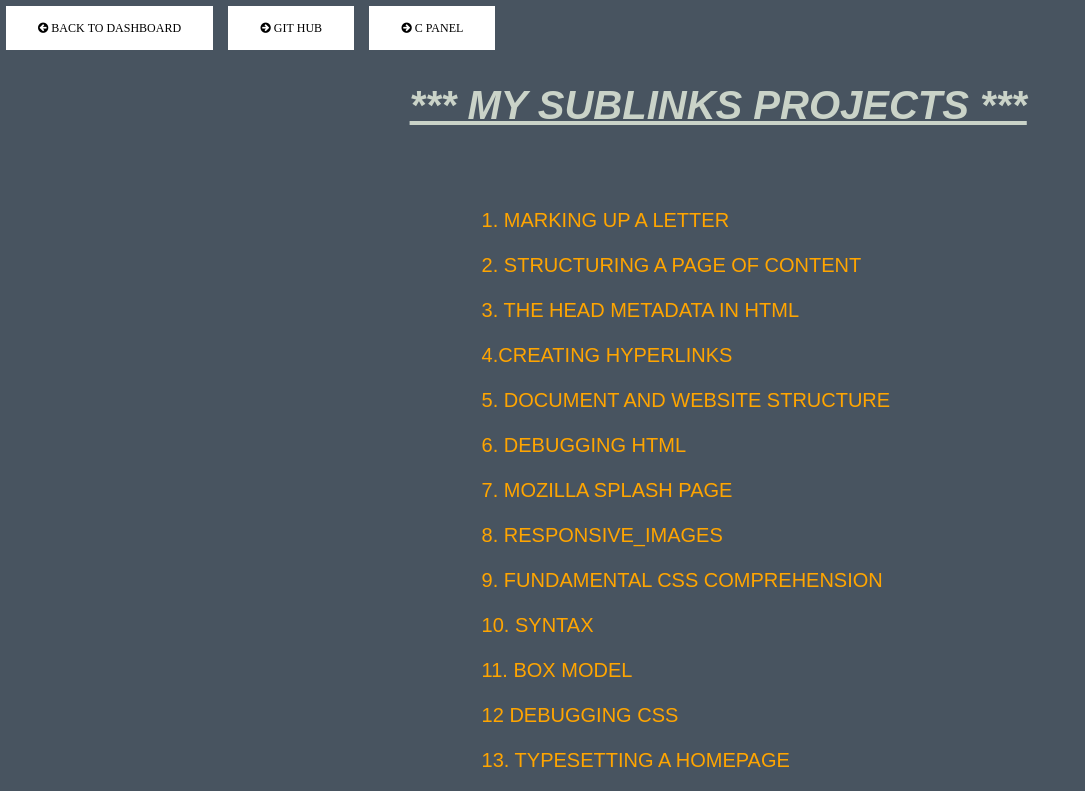
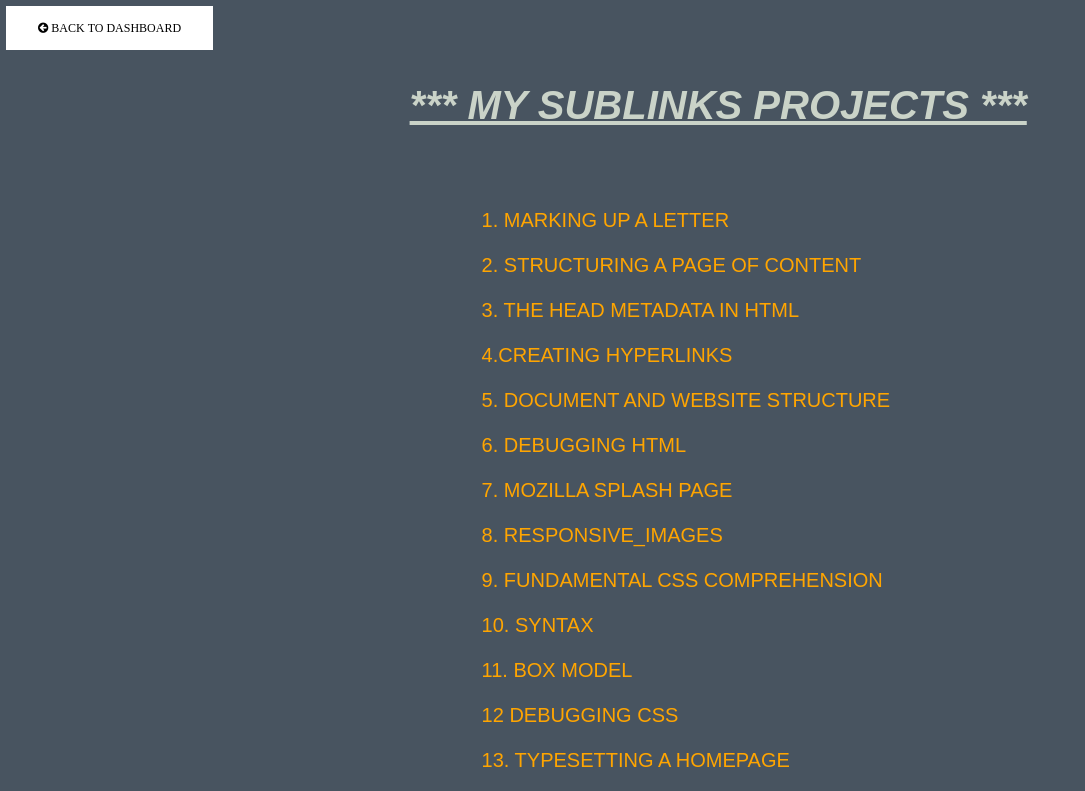
Before and after one commit to neetishjungkodai/c7202333, a plain HTML site: page wd/sublinks/sublinks.html in a window 1280 px wide. Shown: the top 791 px of the page, without its empty margins (0-1085 px from the left). Drawn offline with Linux system fonts and the light colour scheme.

Commit message:
Update sublinks.html

```diff
--- a/wd/sublinks/sublinks.html
+++ b/wd/sublinks/sublinks.html
@@ -10,8 +10,6 @@
 <body>
 <main>
   <a class="button button1 fa fa-arrow-circle-left" href="../home.html"> BACK TO DASHBOARD </a>
-  <a class="button button1 fa fa-arrow-circle-right" href="https://github.com/Shadymania/c7202333.git"> GIT HUB </a>
-  <a class="button button1 fa fa-arrow-circle-right" href="../home.html"> C PANEL</a>
 
 <div class="title"><h1> <i>*** MY SUBLINKS PROJECTS *** </i></h1></div>
 
```
